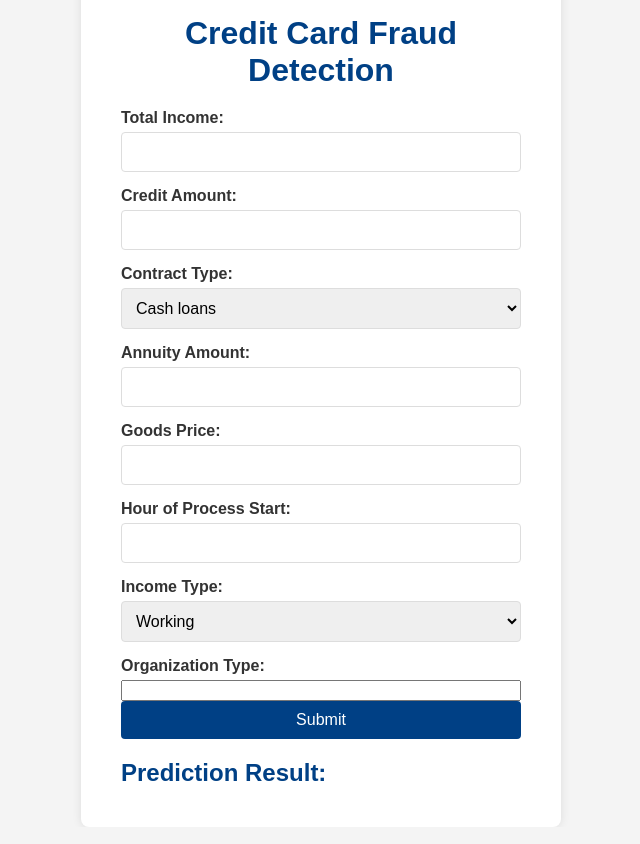
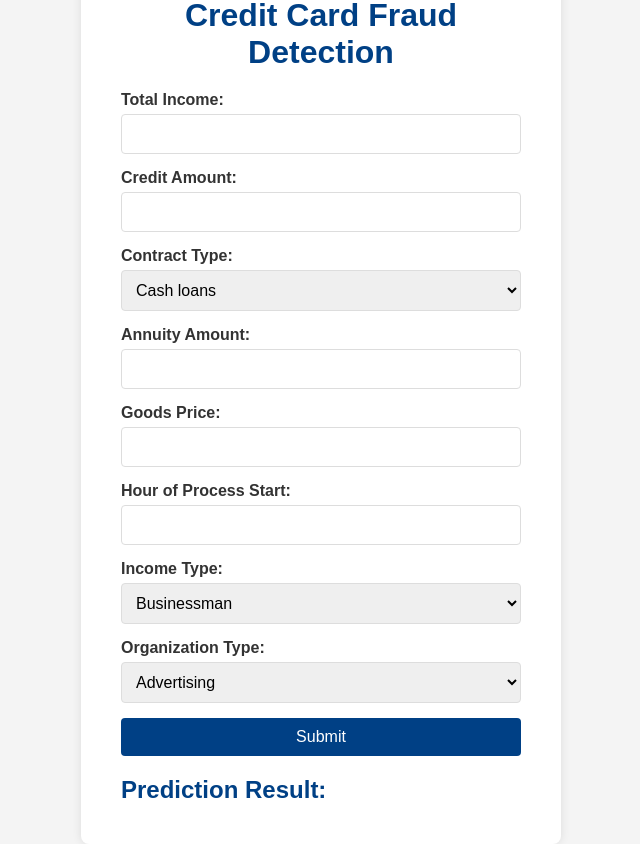
Before and after one commit to Eswarkarthikk/Objectdetection, a Django app: page /predict_fraud/ in a window 1280 px wide. Shown: the whole page, without its empty margins (319-959 px from the left). Before the commit the page ends 781 px from the top, so only its background shows below. Run offline with Django 4.2, Linux system fonts and the light colour scheme.

Commit message:
need more to add

```diff
--- a/myresume/templates/credit_fraud.html
+++ b/myresume/templates/credit_fraud.html
@@ -104,15 +104,77 @@
 
             <label for="name_income_type">Income Type:</label>
             <select id="name_income_type" name="name_income_type" required>
-                <option value="Working">Working</option>
+                <option value="Businessman">Businessman</option>
                 <option value="Commercial associate">Commercial associate</option>
+                <option value="Maternity leave">Maternity leave</option>
                 <option value="Pensioner">Pensioner</option>
                 <option value="State servant">State servant</option>
                 <option value="Student">Student</option>
+                <option value="Unemployed">Unemployed</option>
+                <option value="Working">Working</option>
             </select>
 
             <label for="organization_type">Organization Type:</label>
-            <input type="text" id="organization_type" name="organization_type" required>
+            <select id="organization_type" name="organization_type" required>
+                <option value="Advertising">Advertising</option>
+                <option value="Agriculture">Agriculture</option>
+                <option value="Bank">Bank</option>
+                <option value="Business Entity Type 1">Business Entity Type 1</option>
+                <option value="Business Entity Type 2">Business Entity Type 2</option>
+                <option value="Business Entity Type 3">Business Entity Type 3</option>
+                <option value="Cleaning">Cleaning</option>
+                <option value="Construction">Construction</option>
+                <option value="Culture">Culture</option>
+                <option value="Electricity">Electricity</option>
+                <option value="Emergency">Emergency</option>
+                <option value="Government">Government</option>
+                <option value="Hotel">Hotel</option>
+                <option value="Housing">Housing</option>
+                <option value="Industry: type 1">Industry: type 1</option>
+                <option value="Industry: type 10">Industry: type 10</option>
+                <option value="Industry: type 11">Industry: type 11</option>
+                <option value="Industry: type 12">Industry: type 12</option>
+                <option value="Industry: type 13">Industry: type 13</option>
+                <option value="Industry: type 2">Industry: type 2</option>
+                <option value="Industry: type 3">Industry: type 3</option>
+                <option value="Industry: type 4">Industry: type 4</option>
+                <option value="Industry: type 5">Industry: type 5</option>
+                <option value="Industry: type 6">Industry: type 6</option>
+                <option value="Industry: type 7">Industry: type 7</option>
+                <option value="Industry: type 8">Industry: type 8</option>
+                <option value="Industry: type 9">Industry: type 9</option>
+                <option value="Insurance">Insurance</option>
+                <option value="Kindergarten">Kindergarten</option>
+                <option value="Legal Services">Legal Services</option>
+                <option value="Medicine">Medicine</option>
+                <option value="Military">Military</option>
+                <option value="Mobile">Mobile</option>
+                <option value="Other">Other</option>
+                <option value="Police">Police</option>
+                <option value="Postal">Postal</option>
+                <option value="Realtor">Realtor</option>
+                <option value="Religion">Religion</option>
+                <option value="Restaurant">Restaurant</option>
+                <option value="School">School</option>
+                <option value="Security">Security</option>
+                <option value="Security Ministries">Security Ministries</option>
+                <option value="Self-employed">Self-employed</option>
+                <option value="Services">Services</option>
+                <option value="Telecom">Telecom</option>
+                <option value="Trade: type 1">Trade: type 1</option>
+                <option value="Trade: type 2">Trade: type 2</option>
+                <option value="Trade: type 3">Trade: type 3</option>
+                <option value="Trade: type 4">Trade: type 4</option>
+                <option value="Trade: type 5">Trade: type 5</option>
+                <option value="Trade: type 6">Trade: type 6</option>
+                <option value="Trade: type 7">Trade: type 7</option>
+                <option value="Transport: type 1">Transport: type 1</option>
+                <option value="Transport: type 2">Transport: type 2</option>
+                <option value="Transport: type 3">Transport: type 3</option>
+                <option value="Transport: type 4">Transport: type 4</option>
+                <option value="University">University</option>
+                <option value="XNA">XNA</option>
+            </select>
 
             <button type="button" onclick="submitForm()">Submit</button>
         </form>
@@ -134,7 +196,7 @@
                 organization_type: document.getElementById('organization_type').value,
             };
 
-            fetch('', {
+            fetch('/predict_fraud/', {
                 method: 'POST',
                 headers: {
                     'Content-Type': 'application/json',
@@ -144,7 +206,7 @@
             })
             .then(response => response.json())
             .then(data => {
-                document.getElementById('result').innerText = data.result;
+                document.getElementById('result').textContent = `Prediction: ${data.prediction}`;
             })
             .catch(error => console.error('Error:', error));
         }
```
